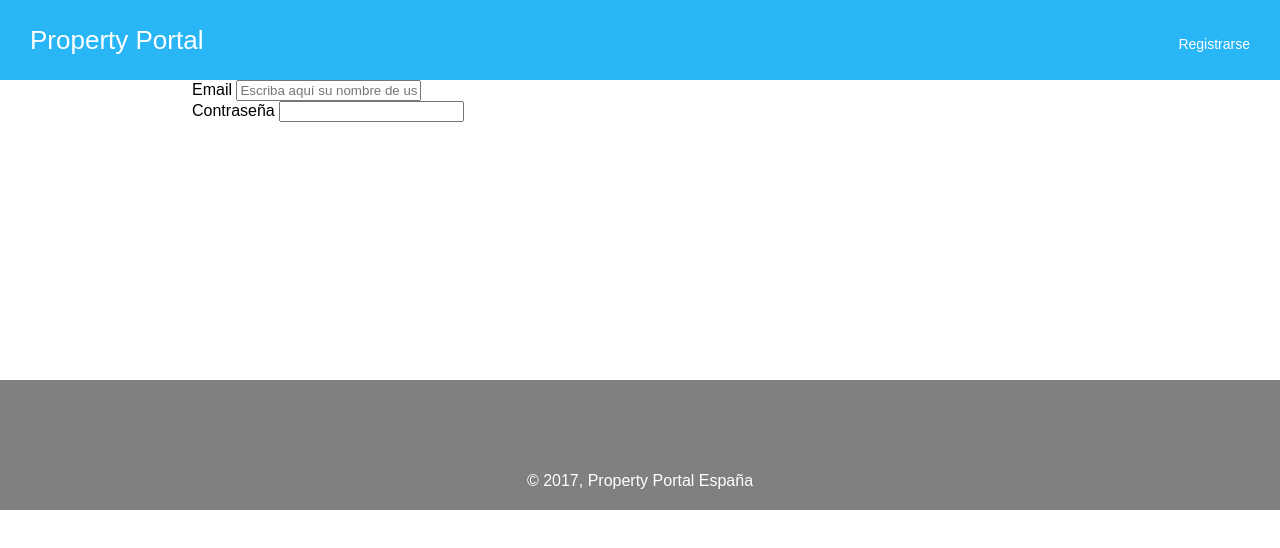
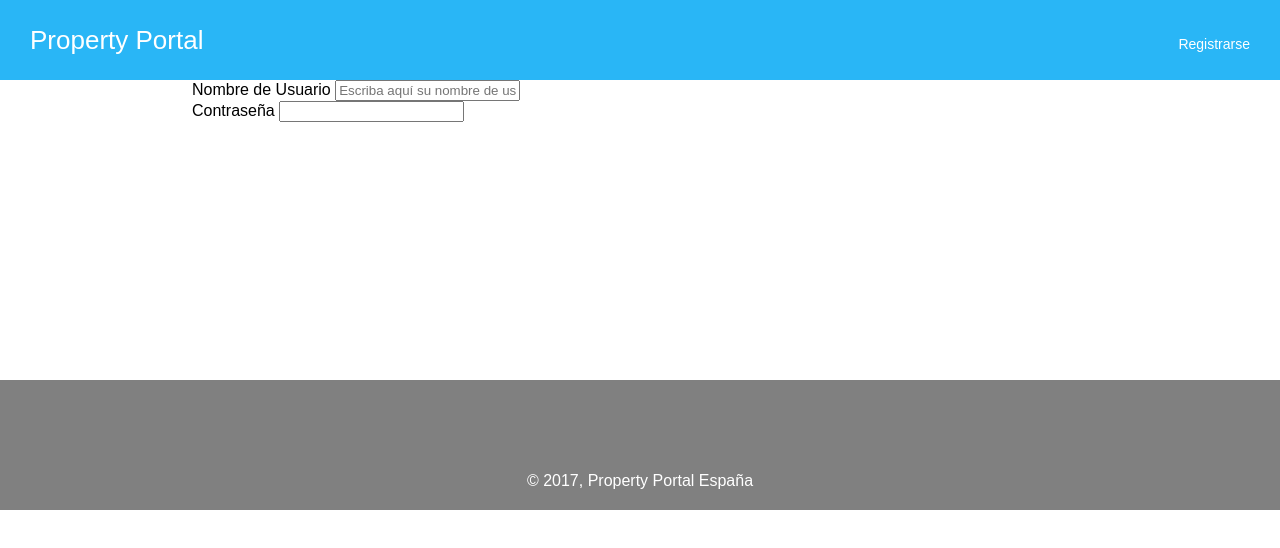
Before and after one commit to denissegomez/gru5web, a website: page src/login/login.html in a window 1280 px wide. Drawn offline with Linux system fonts and the light colour scheme.

Commit message:
Renaming

```diff
--- a/src/login/login.html
+++ b/src/login/login.html
@@ -22,7 +22,7 @@
         <div class="content">
             <form>
                 <div>
-                <label>Email</label>
+                <label>Nombre de Usuario</label>
                 <input type="text" id="username" required placeholder="Escriba aquí su nombre de usuario">
                 </div>
                 <div>
```
Also changed, not shown: src/storage-manager.js (+4 -5 lines).
